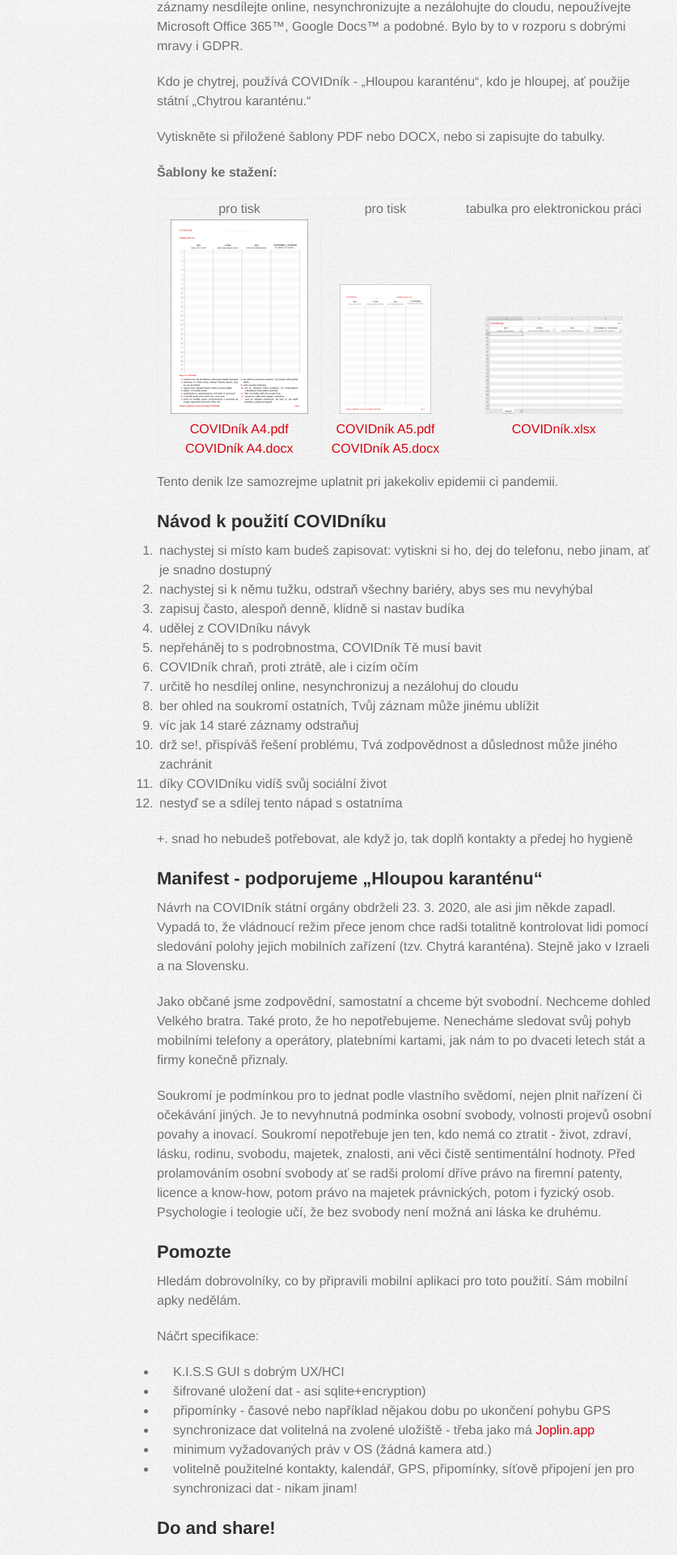
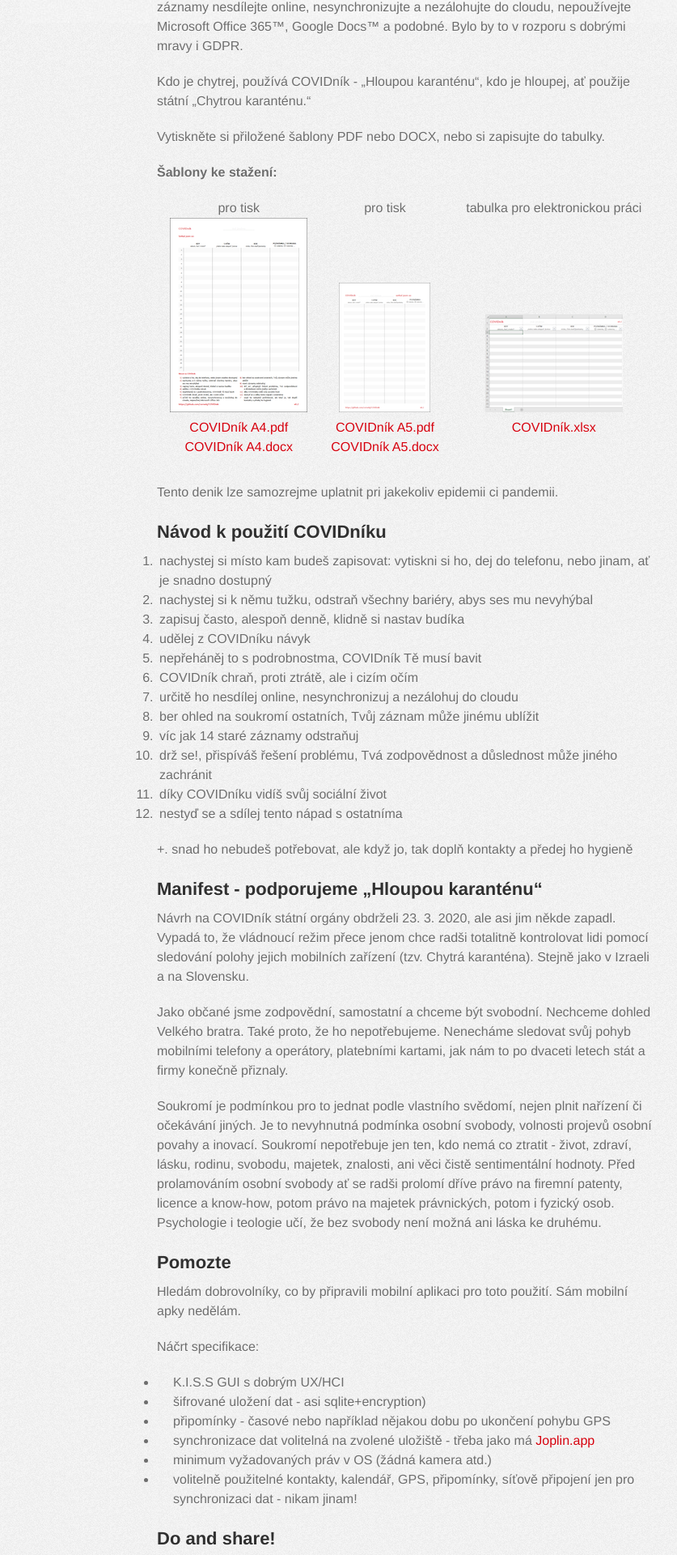
Before and after one commit to cernekj/testgithub, a Jekyll site: the page built from doc/index.md, in a window 1280 px wide. Shown: the part 545-2465 px from the top of the page at 81% size, without its empty margins (136-973 px from the left). Built offline with Jekyll 4.4.1, drawn with Linux system fonts in a browser that asks for light colours; some web fonts are replaced.

Commit message:
CSS custom

```diff
--- a/doc/assets/css/style.scss
+++ b/doc/assets/css/style.scss
@@ -4,7 +4,10 @@
 @import "jekyll-theme-tactile";
 
 table {
-	margin-bottom: 1em;
+	margin-bottom: 2em;
+}
+table, td, th, tr {
+	border: none;
 }
 h1 {
 	color: #c5000c;
```
